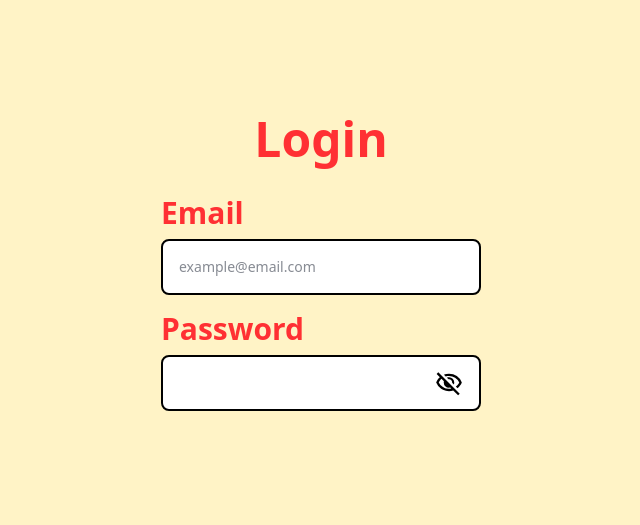
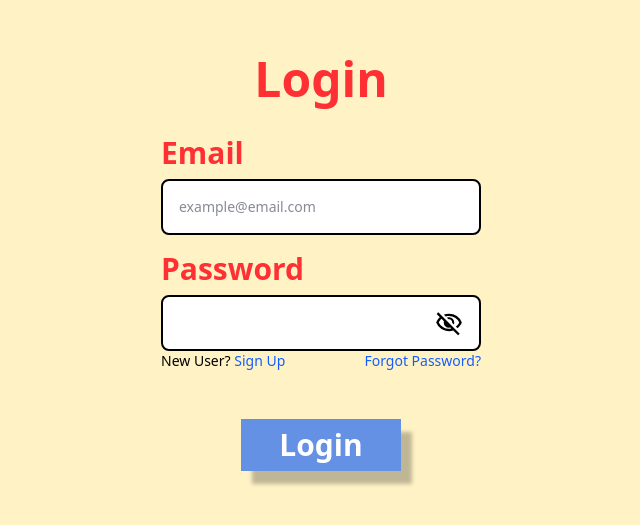
Before and after one commit to Evan-Proulx/RoommateLink-Frontend, a React (Vite) app: page / in a window 1280 px wide. Shown: the part 137-662 px from the top of the page, without its empty margins (319-959 px from the left). Built offline with nearby package versions, Linux system fonts and the light colour scheme; a web font is replaced by a local one.

Commit message:
#1 -Created login component

```diff
--- a/src/App.css
+++ b/src/App.css
@@ -23,3 +23,12 @@
 .header2-text {
     @apply text-3xl font-bold text-[var(--color-text)];
 }
+
+
+.shadow-btn{
+    box-shadow: 11px 13px 4px rgba(0, 0, 0, 0.25);
+}
+.shadow-btn:hover{
+    transition: 200ms ease-in-out;
+    background-color: #5c83cc;
+}
--- a/src/components/Login.tsx
+++ b/src/components/Login.tsx
@@ -1,8 +1,11 @@
-import React from 'react';
+import React, {useState} from 'react';
 
 const Login = () => {
+
+    const [showPassword, setShowPassword] = useState(false);
+
     return (
-        <div className={"w-1/4"}>
+        <div className={"w-2/5 xl:w-1/4"}>
             <form>
                 <h2 className={"header-text text-center mb-8 "}>Login</h2>
                 <div>
@@ -15,14 +18,25 @@ const Login = () => {
 
                     {/*Password Input with password visibility toggle*/}
                     <div className="relative">
-                        <input type="password" className="block w-full p-4 bg-white border-2 border-black text-gray-900 text-sm rounded-lg" required/>
-                        <button className="text-black absolute end-0.5 bottom-2.5 text-sm px-4 py-1">
+                        <input type={showPassword ? "text" : "password"} className="block w-full p-4 bg-white border-2 border-black text-gray-900 text-sm rounded-lg" required/>
+                        <button onClick={() => setShowPassword((prev) => !prev)} className="absolute end-0.5 bottom-2.5 text-sm px-4 py-1 hover:cursor-pointer">
                             <svg xmlns="http://www.w3.org/2000/svg" height="28px" viewBox="0 -960 960 960" width="28px"
                                  fill="#000000">
                                 <path
                                     d="m644-428-58-58q9-47-27-88t-93-32l-58-58q17-8 34.5-12t37.5-4q75 0 127.5 52.5T660-500q0 20-4 37.5T644-428Zm128 126-58-56q38-29 67.5-63.5T832-500q-50-101-143.5-160.5T480-720q-29 0-57 4t-55 12l-62-62q41-17 84-25.5t90-8.5q151 0 269 83.5T920-500q-23 59-60.5 109.5T772-302Zm20 246L624-222q-35 11-70.5 16.5T480-200q-151 0-269-83.5T40-500q21-53 53-98.5t73-81.5L56-792l56-56 736 736-56 56ZM222-624q-29 26-53 57t-41 67q50 101 143.5 160.5T480-280q20 0 39-2.5t39-5.5l-36-38q-11 3-21 4.5t-21 1.5q-75 0-127.5-52.5T300-500q0-11 1.5-21t4.5-21l-84-82Zm319 93Zm-151 75Z"/>
                             </svg>
                         </button>
+                    </div>
+
+                    {/*Other options*/}
+                    <div className={"flex place-content-between text-sm font-medium"}>
+                        <p>New User? <a className={"text-blue-600"}>Sign Up</a></p>
+                        <p><a href="" className={"text-blue-600"}>Forgot Password?</a></p>
+                    </div>
+
+                    {/*Submit button*/}
+                    <div className={"flex flex-col items-center"}>
+                        <button type="submit" className={"items-center w-1/2 p-2 mt-12 text-white text-3xl font-bold bg-[var(--color-secondary)] cursor-pointer shadow-btn"}>Login</button>
                     </div>
                 </div>
             </form>
--- a/tailwind.config.js
+++ b/tailwind.config.js
@@ -6,10 +6,10 @@ module.exports = {
         "./src/**/*.{js,ts,jsx,tsx}",
     ], theme: {
         screens: {
-            sm: '480px',
+            sm: '640px',
             md: '768px',
-            lg: '976px',
-            xl: '1440px',
+            lg: '1024px',
+            xl: '1536px',
         },
         extend:{
         colors: {
@@ -20,7 +20,6 @@ module.exports = {
             'text': '#FF3033',
             'black': '#000000',
             /////////////////////
-            'blue': '#1fb6ff',
             'purple': '#7e5bef',
             'pink': '#ff49db',
             'orange': '#ff7849',
```
